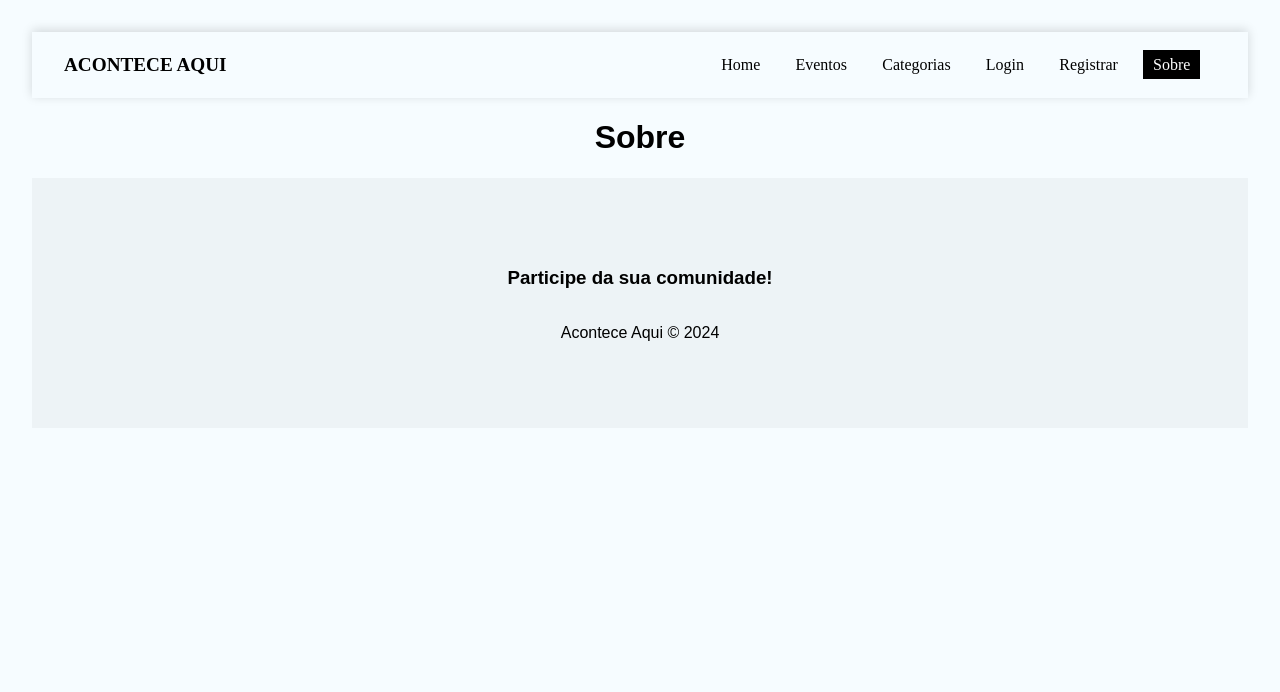
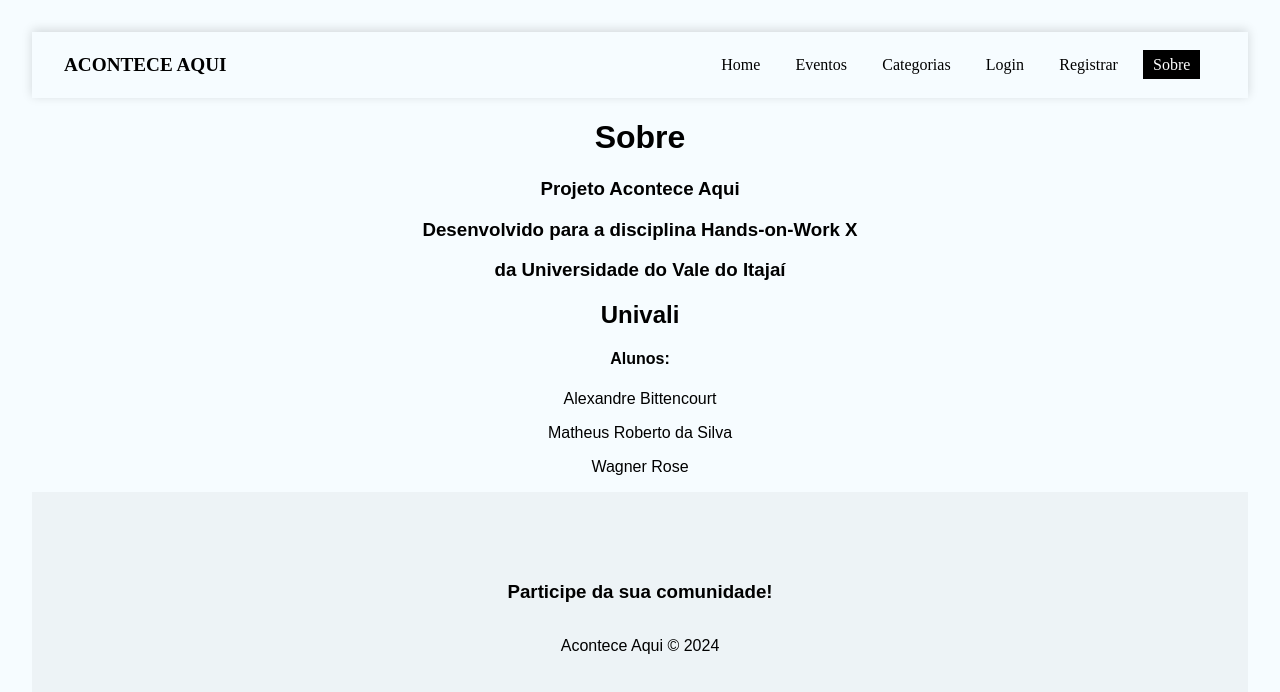
Before and after one commit to wagnerrose/acontece-aqui-front, a React (Vite) app: page /about in a window 1280 px wide. Shown: the top 692 px of the page. Built offline with nearby package versions, Linux system fonts and the light colour scheme.

Commit message:
Inserção de mensagem Sobre

```diff
--- a/src/pages/About/About.jsx
+++ b/src/pages/About/About.jsx
@@ -3,7 +3,18 @@ const About = () => {
     return (
         <div>
             <h1>Sobre</h1>
-        </div>
+            <p></p>
+            <h3><span>Projeto Acontece Aqui</span></h3>
+            <h3>Desenvolvido para a disciplina Hands-on-Work X</h3>
+            <h3>da Universidade do Vale do Itajaí</h3>
+            <h2>Univali</h2>
+
+            <h4>Alunos:</h4>
+            <p>Alexandre Bittencourt</p>
+            <p>Matheus Roberto da Silva</p>
+            <p>Wagner Rose</p>
+
+        </div >
     )
 }
 
```
